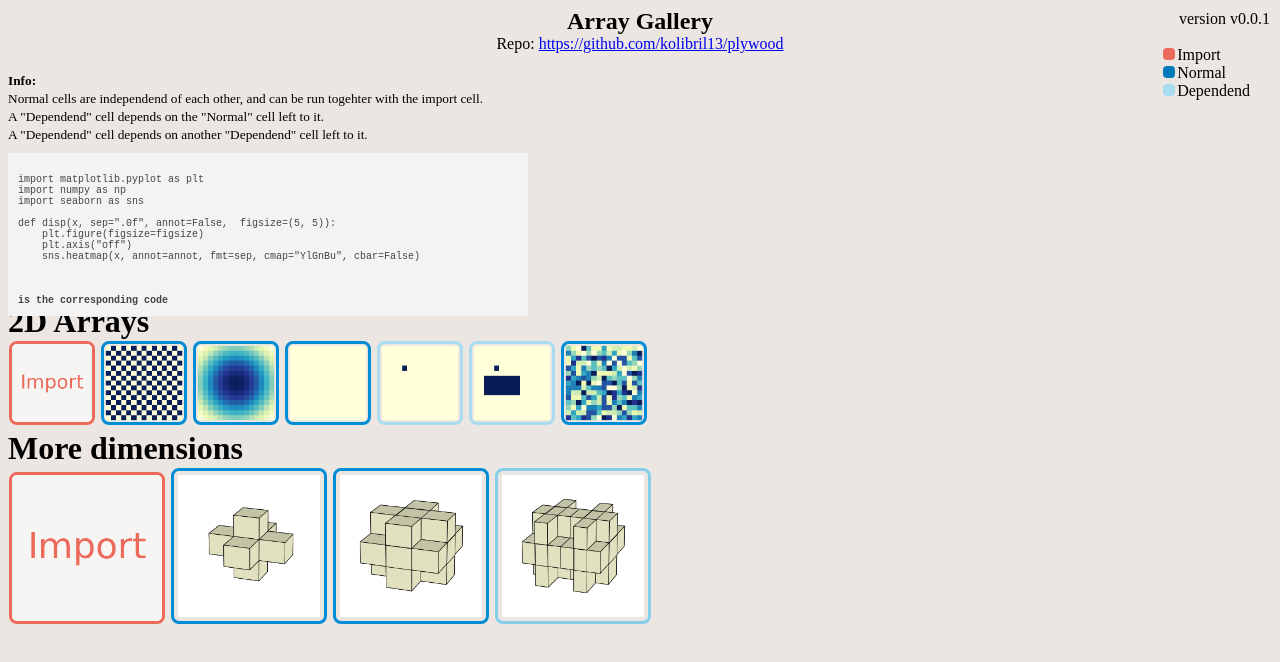
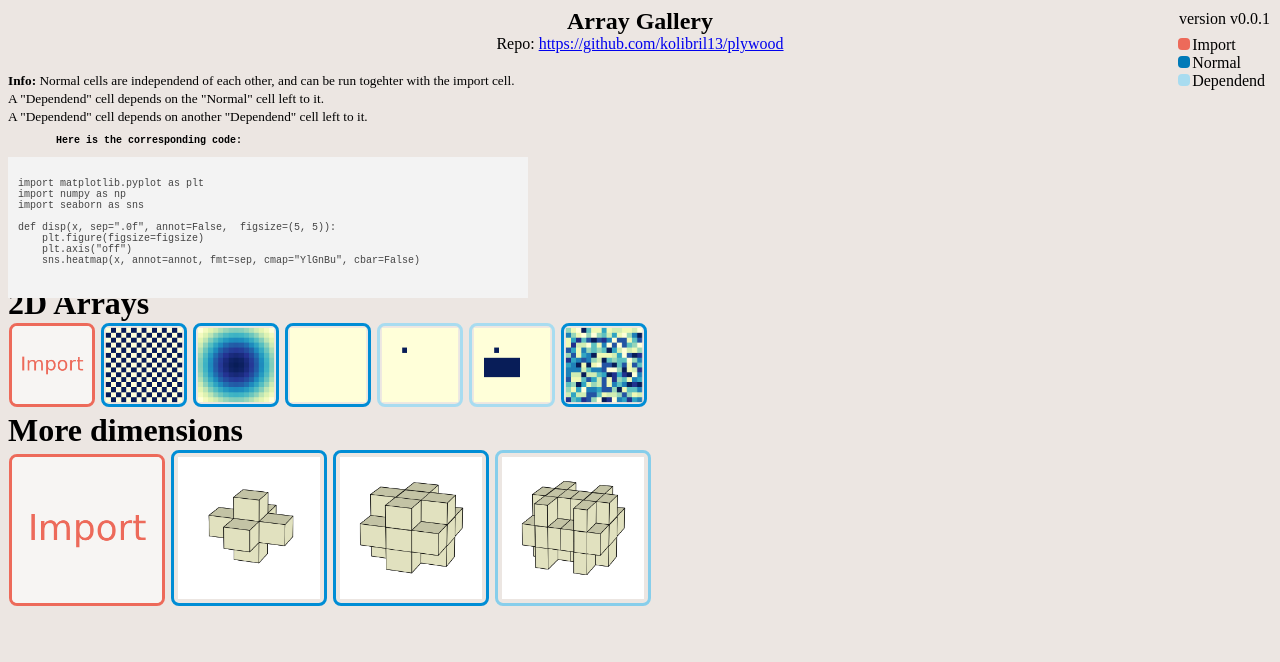
Before and after one commit to kolibril13/plywood-gallery, a plain HTML site: page index.html in a window 1280 px wide. Both pictures are taken after a click on the picture 52 px from the left and 383 px from the top of the page. Drawn offline with nearby package versions, Linux system fonts and the light colour scheme.

Commit message:
beautify html

```diff
--- a/index.html
+++ b/index.html
@@ -6,7 +6,9 @@
 	<link rel="icon" href="HTMLBanner.png">
 	<link rel="stylesheet" href="https://cdnjs.cloudflare.com/ajax/libs/highlight.js/10.0.3/styles/default.min.css">
 	<script src="https://cdnjs.cloudflare.com/ajax/libs/highlight.js/10.0.3/highlight.min.js"></script>
-    <script>hljs.initHighlightingOnLoad();</script>
+	<script>
+	hljs.initHighlightingOnLoad();
+	</script>
 	<style>
 	h1 {
 		margin-bottom: 0;
@@ -31,13 +33,11 @@
 
 	.box2 {
 		position: absolute;
-            top: 30px;
-            right: 20px;
+		top: 20px;
+		right: 5px;
 	}
+	/* basic positioning */
 
-
-
-        /* basic positioning */
 	.legend {
 		list-style: none;
 	}
@@ -54,8 +54,8 @@
 		height: 12px;
 		margin: 2px;
 	}
+	/* your colors */
 
-        /* your colors */
 	.legend .label1 {
 		background-color: #ED6A5A;
 	}
@@ -67,7 +67,6 @@
 	.legend .label3 {
 		background-color: #A8DCF0;
 	}
-
 
 	.div1 {
 		width: 600px;
@@ -98,54 +97,38 @@
 	}
 	</style>
 	<title>Python Example Gallery</title>
-
 </head>
 
 <body style="background-color:#ece6e2;">
-
 	<div style="text-align:center">
-        <h2>Array Gallery</h2>
-        Repo:
-        <a href="https://github.com/kolibril13/plywood">https://github.com/kolibril13/plywood</a>
-    </div>
-
-    <div >
-        <small>
+		<h2>Array Gallery</h2> Repo: <a href="https://github.com/kolibril13/plywood">https://github.com/kolibril13/plywood</a> </div>
+	<div> <small>
             <br>
-        <b> Info: </b> </br>
+            <b> Info: </b>
             Normal cells are independend of each other, and can be run togehter with the import cell. <br>
             A "Dependend" cell depends on the "Normal" cell left to it.<br>
             A "Dependend" cell depends on another "Dependend" cell left to it.<br>
-    </small>
-    </div>
-        <div class="div1">
-        <pre>
+        </small> </div>
+	<div class="div1"> <pre>
+        <b>Here is the corresponding code:</b>
         <code class="python" id="info_field">
-<b>Here is the corresponding code.</b>
         i = 42
         print("hello world")
         </code>
-</pre>
-    </div>
+        </pre> </div>
 	<div class="box">
 		<p id="version_number"></p>
 	</div>
-
 	<script src="init_images_and_text.js"></script>
-
 	<div class="box2">
 		<ul class="legend">
-            <li><span class="label1"></span> Import</li> <br>
-            <li><span class="label2"></span> Normal</li> <br>
-            <li><span class="label3"></span> Dependend</li> <br>
-        </ul>
+			<li><span class="label1"></span> Import</li>
+			<br>
+			<li><span class="label2"></span> Normal</li>
+			<br>
+			<li><span class="label3"></span> Dependend</li>
+			<br> </ul>
 	</div>
-
-
-
-
 </body>
 
-
-
 </html>
--- a/init_images_and_text.js
+++ b/init_images_and_text.js
@@ -30,6 +30,5 @@ for (let key of Object.keys(jsonData1)) {
 // add code field
 function myFunction(imgs) {
     var name = imgs.alt;
-    // navigator.clipboard.writeText(name); # copying is disabled for now
-    document.getElementById("info_field").innerHTML = name + " \n<b>is the corresponding code</b>"
+    document.getElementById("info_field").innerHTML = name
 }
```
Also changed, not shown: 1 other file. Lines whose indentation alone changed are shown as unchanged.
